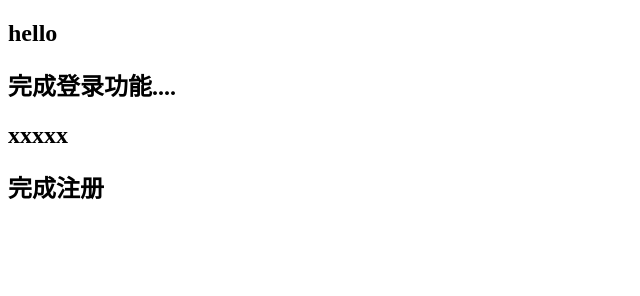
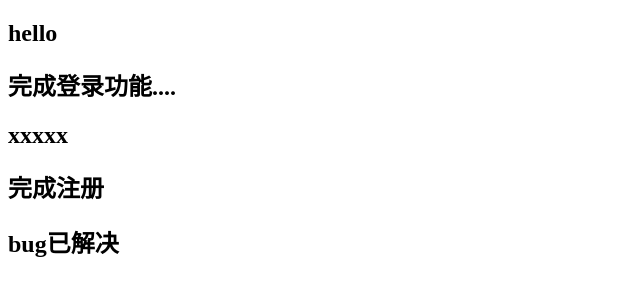
Before and after one commit to 13836005450/gittest, a plain HTML site: page index.html in a window 1280 px wide. Shown: the whole page, without its empty margins (0-640 px from the left). Drawn offline with Linux system fonts and the light colour scheme.

Commit message:
解决master下101bug

```diff
--- a/index.html
+++ b/index.html
@@ -9,5 +9,6 @@
 <h2>完成登录功能....</h2>
 <h2>xxxxx</h2>
 <h2>完成注册</h2>
+<h2>bug已解决</h2>
 </body>
 </html>
```
